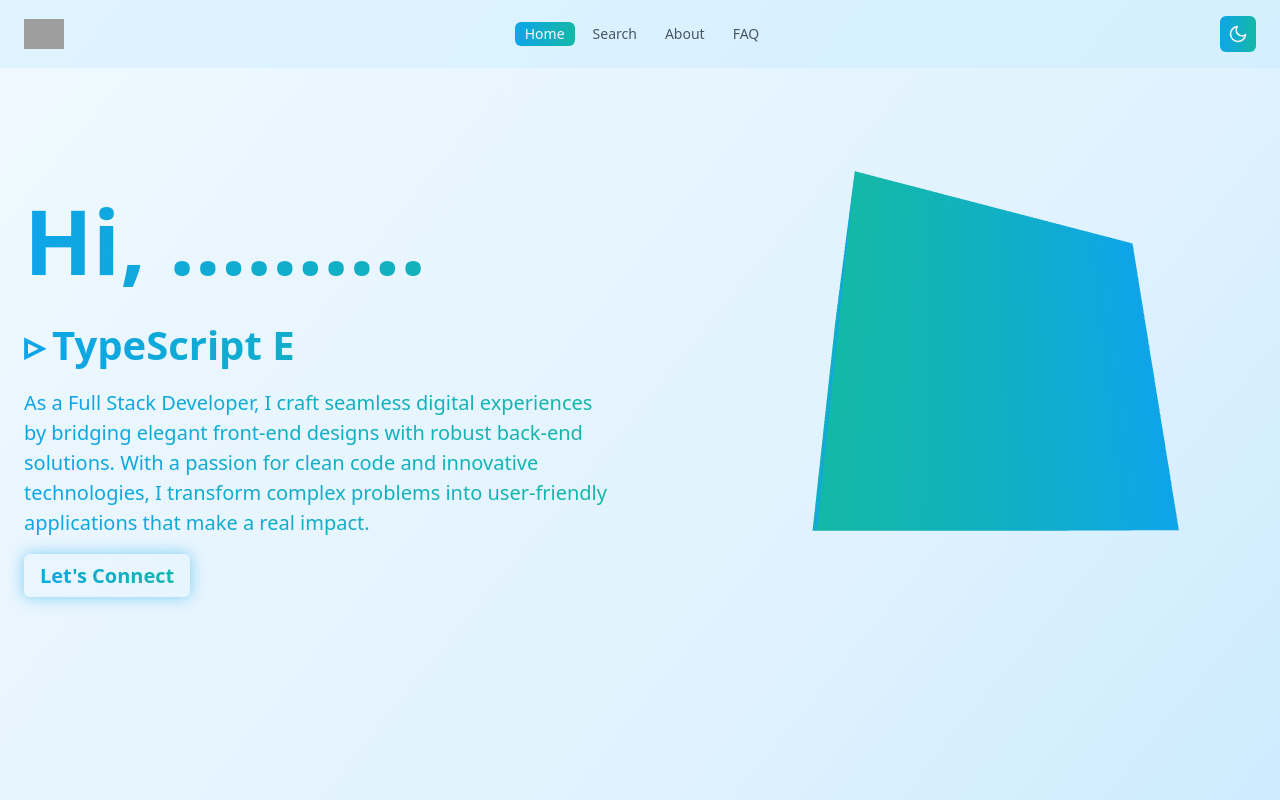
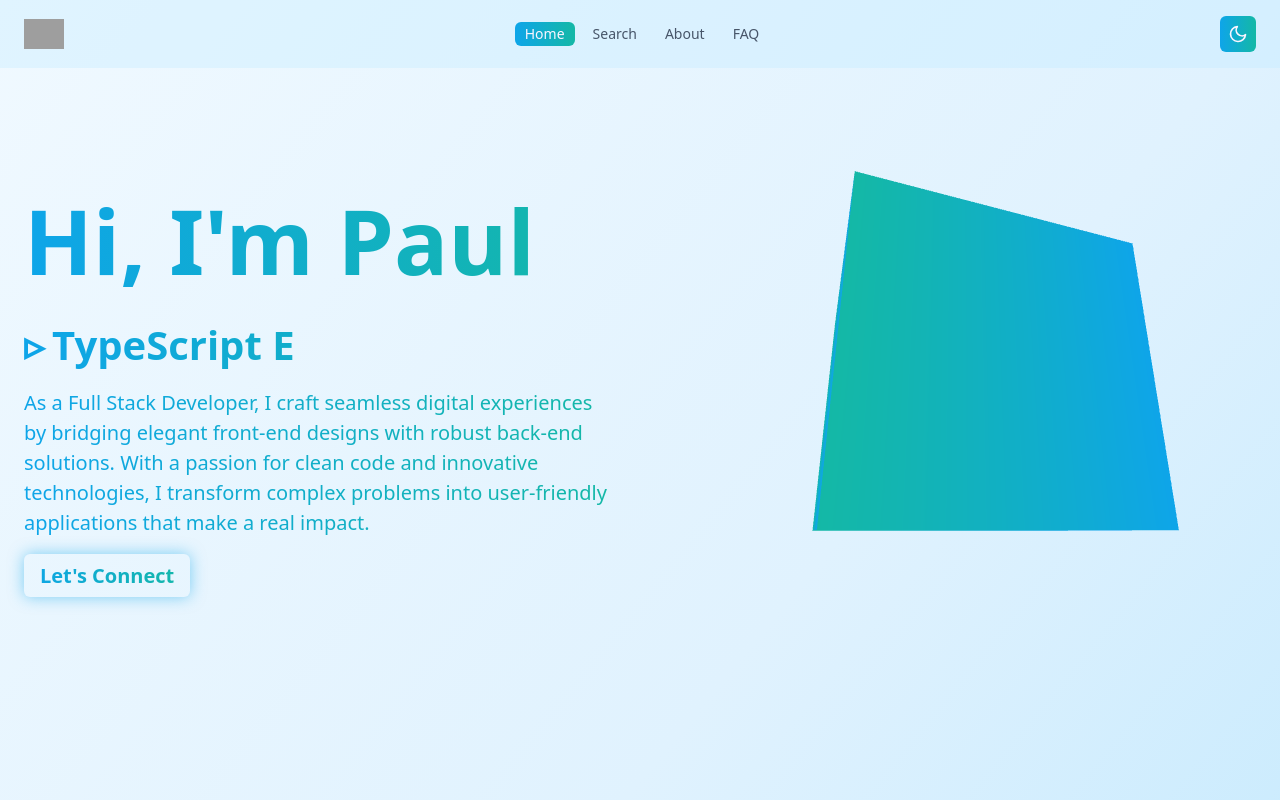
Before and after one commit to pauljianbo/paul-portfolio, a Next.js app: page / in a window 1280 px wide. Shown: the top 800 px of the page. Built offline with nearby package versions, Linux system fonts and the light colour scheme; grey boxes are pictures that could not be loaded.

Commit message:
update ui

```diff
--- a/app/components/tools/Animation/AnimatedCube.tsx
+++ b/app/components/tools/Animation/AnimatedCube.tsx
@@ -51,7 +51,7 @@ function CubeMesh() {
         }
       `,
     }),
-    [isDarkMode]  // Recreate shader when theme changes
+    [] // Recreate shader when theme changes
   );
 
   // Update shader uniforms when theme changes
@@ -78,7 +78,7 @@ function CubeMesh() {
 
   return (
     <mesh ref={meshRef}>
-      <boxGeometry args={[3, 3, 3]} />  {/* Create cube with 3x3x3 dimensions */}
+      <boxGeometry args={[3, 3, 3]} /> {/* Create cube with 3x3x3 dimensions */}
       <shaderMaterial attach="material" {...gradientShader} transparent={true} />
     </mesh>
   );
@@ -88,10 +88,10 @@ export default function AnimatedCube() {
   return (
     <div className="h-full w-full">
       <Canvas camera={{ position: [0, 0, 5] }} className="h-full w-full">
-        <ambientLight intensity={0.5} />  {/* Add overall lighting */}
-        <pointLight position={[10, 10, 10]} />  {/* Add directional lighting */}
+        <ambientLight intensity={0.5} /> {/* Add overall lighting */}
+        <pointLight position={[10, 10, 10]} /> {/* Add directional lighting */}
         <CubeMesh />
-        <OrbitControls enableZoom={false} />  {/* Add mouse control for rotation */}
+        <OrbitControls enableZoom={false} /> {/* Add mouse control for rotation */}
       </Canvas>
     </div>
   );
--- a/app/components/tools/Animation/IntroText.tsx
+++ b/app/components/tools/Animation/IntroText.tsx
@@ -55,7 +55,7 @@ export default function IntroText() {
         transition={{ duration: 0.5 }}      // Animation takes 0.5 seconds
       >
         <motion.h1 className="bg-gradient-to-r from-light-primary to-light-secondary bg-clip-text text-[90px] font-bold text-transparent dark:from-white dark:to-dark-secondary">
-          Hi, ..........
+          Hi, I'm Paul
         </motion.h1>
       </motion.div>
 
--- a/package.json
+++ b/package.json
@@ -24,7 +24,6 @@
     "@types/node": "^20",
     "@types/react": "^18",
     "@types/react-dom": "^18",
-    "better-docs": "^2.7.3",
     "eslint": "^8",
     "eslint-config-next": "14.2.14",
     "jsdoc": "^4.0.4",
```
Also changed, not shown: 1 other file (tests, documents, lock files or other folders).
